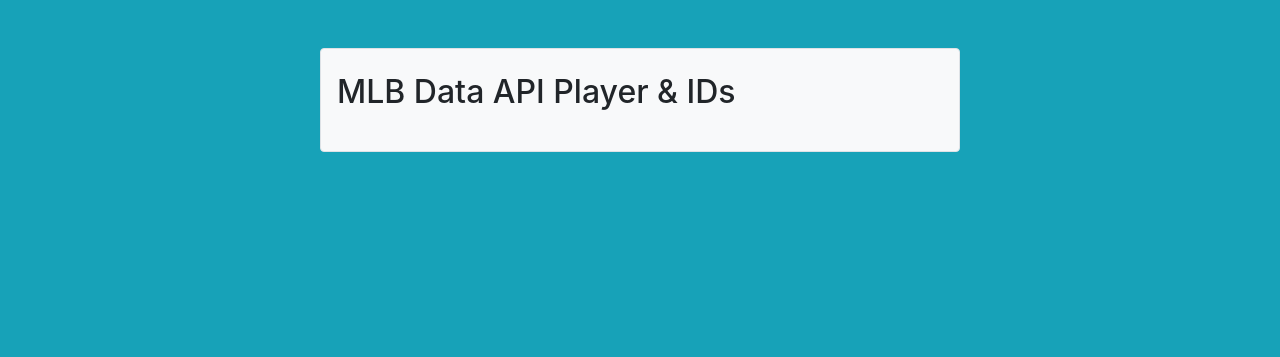
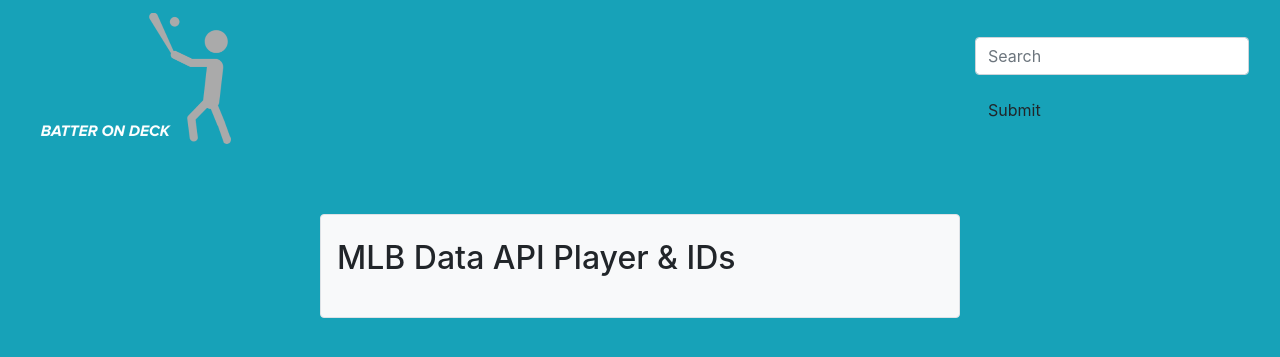
Before and after one commit to tlan2/batterOnDeck, a PHP site: page /home.html in a window 1280 px wide. Shown: the top 357 px of the page. Run offline with PHP 8.4, Linux system fonts and the light colour scheme.

Commit message:
have a logo and navbar started

```diff
--- a/batter-on-deck/src/home.html
+++ b/batter-on-deck/src/home.html
@@ -13,8 +13,27 @@ Batter On Deck - home.html
       type="text/css"
       href="https://cdnjs.cloudflare.com/ajax/libs/twitter-bootstrap/4.4.1/css/bootstrap.min.css"
     />
+    <link rel="stylesheet" href="index.css" />
+
   </head>
   <body class="bg-info">
+    <nav class="navbar navbar-default">
+      <div class="container-fluid">
+        <div class="navbar-header">
+          <a class="navbar-brand" href="#">
+            <img alt="Brand" src="main_logo.png" width="50%">
+          </a>
+
+
+        </div>
+        <form class="navbar-form navbar-left" role="search">
+          <div class="form-group">
+            <input type="text" class="form-control" placeholder="Search">
+          </div>
+          <button type="submit" class="btn btn-default">Submit</button>
+        </form>
+      </div>
+    </nav>
     <section class="container border rounded bg-light w-50 mx-auto mt-5 p-3">
       <h2 class="mt-2 mb-4">MLB Data API Player & IDs</h2>
       <ul id="results"></ul>
--- a/batter-on-deck/src/index.css
+++ b/batter-on-deck/src/index.css
@@ -11,3 +11,8 @@ code {
   font-family: source-code-pro, Menlo, Monaco, Consolas, 'Courier New',
     monospace;
 }
+
+.backblue{
+  background-color: navy;
+  color: white;
+}
```
Also changed, not shown: batter-on-deck/src/logo1.png (added), batter-on-deck/src/main_logo.png (added), logo1.png (deleted), 1 other file.
